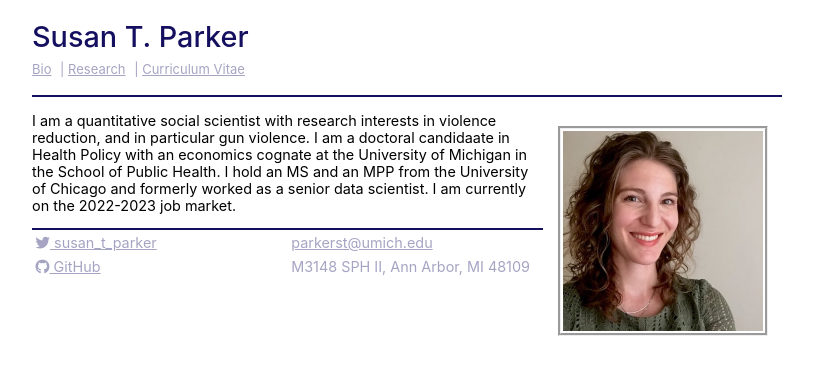
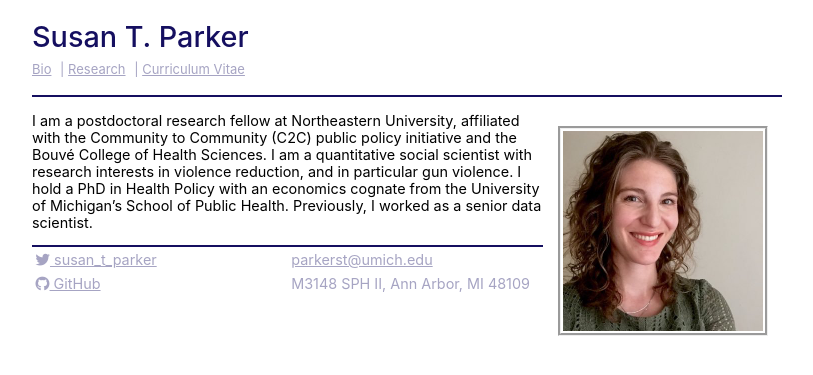
Before and after one commit to sparker6/sparker6.github.io, a Jekyll site: the page built from index.md, in a window 1280 px wide. Shown: the top 375 px of the page, without its empty margins (96-909 px from the left). Built offline with Jekyll 4.4.1, drawn with Linux system fonts in a browser that asks for light colours.

Commit message:
update cv

```diff
--- a/index.md
+++ b/index.md
@@ -3,4 +3,4 @@ layout: default
 title: "Bio"
 ---
 
-I am a quantitative social scientist with research interests in violence reduction, and in particular gun violence. I am a doctoral candidaate in Health Policy with an economics cognate at the University of Michigan in the School of Public Health. I hold an MS and an MPP from the University of Chicago and formerly worked as a senior data scientist. I am currently on the 2022-2023 job market.
+I am a postdoctoral research fellow at Northeastern University, affiliated with the Community to Community (C2C) public policy initiative and the Bouvé College of Health Sciences. I am a quantitative social scientist with research interests in violence reduction, and in particular gun violence. I hold a PhD in Health Policy with an economics cognate from the University of Michigan's School of Public Health. Previously, I worked as a senior data scientist.
```
Also changed, not shown: research.md (+1 -1 lines), 1 other file.
